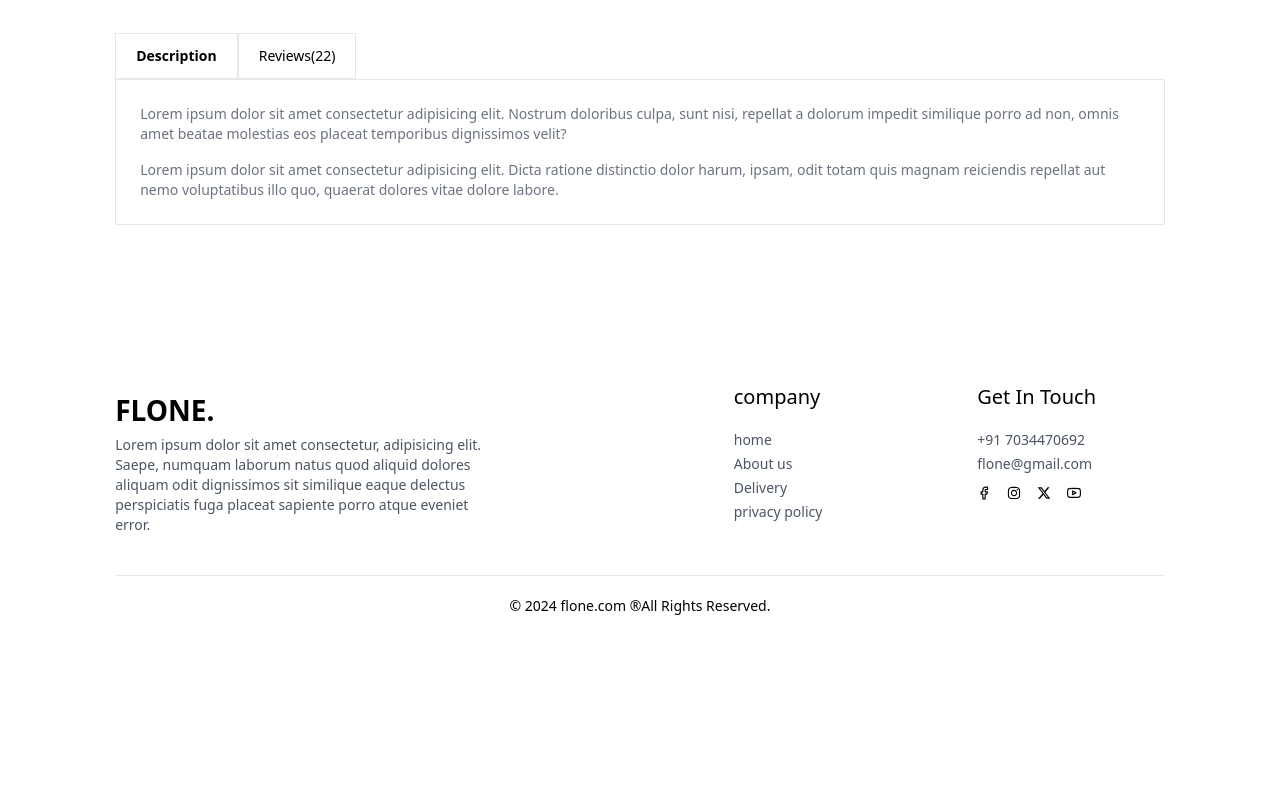
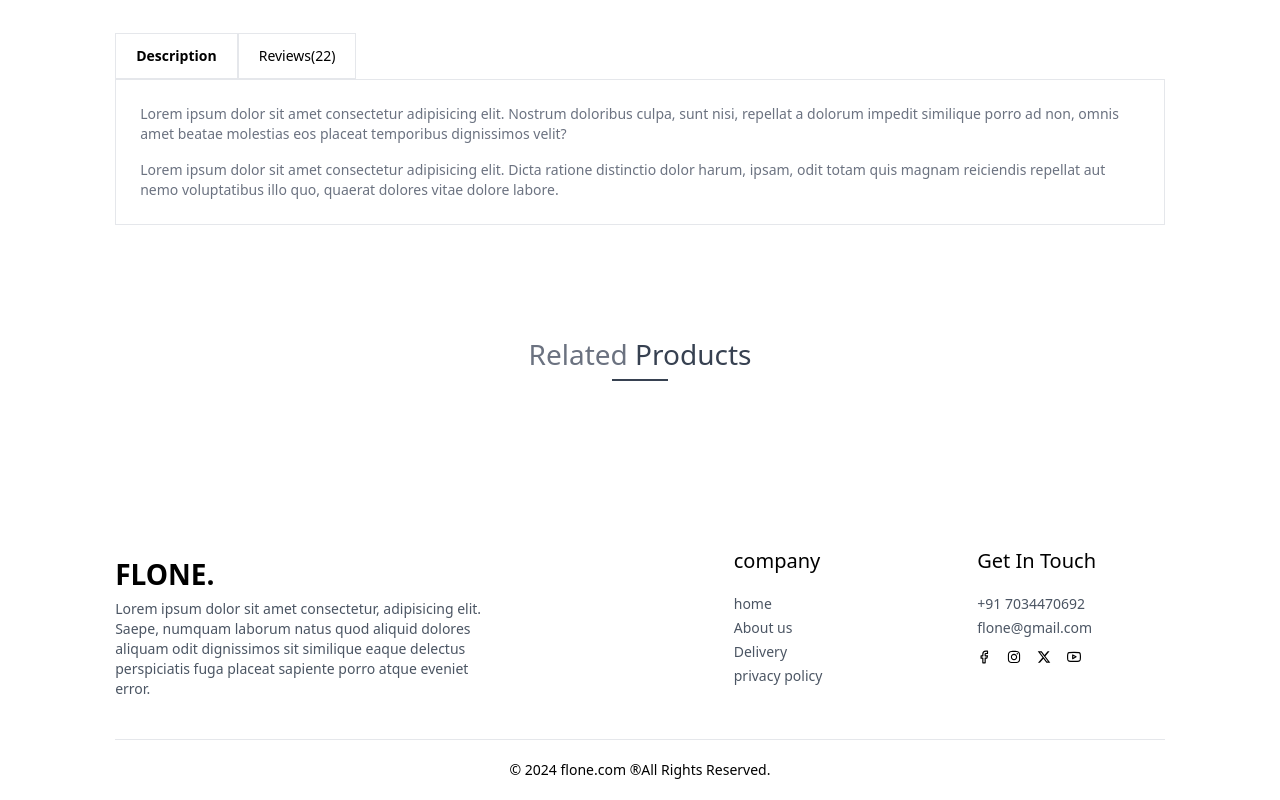
Before and after one commit to Arunps21/flone-frontend, a React (Vite) app: page /product/1 in a window 1280 px wide. Shown: the part 673-1473 px from the top of the page. Before the commit the page ends 1309 px from the top, so only its background shows below. Built offline with nearby package versions, Linux system fonts and the light colour scheme.

Commit message:
cart update

```diff
--- a/src/App.jsx
+++ b/src/App.jsx
@@ -6,6 +6,7 @@ import Nav from "./components/Nav";
 import Collections from "./pages/Collections";
 import SearchBar from "./components/SearchBar";
 import IndividualProduct from "./pages/IndividualProduct";
+import Cart from "./pages/Cart";
 
 const App = () => {
   return (
@@ -16,6 +17,7 @@ const App = () => {
           <Route path="/" element={<Home />} />
           <Route path="/collection" element={<Collections />} />
           <Route path="/product/:id" element={<IndividualProduct/>}/>
+          <Route path="/cart" element={<Cart/>}/>
         </Routes>
       <Footer />
     </div>
--- a/src/components/Nav.jsx
+++ b/src/components/Nav.jsx
@@ -62,7 +62,7 @@ const Nav = () => {
             </div>
           </div>
         </div>
-        <Link to="" className="relative">
+        <Link to="/cart" className="relative">
           <img src={cart} alt="" className="w-5 min-w-5" />
           <p className="absolute right-[-5px] bottom-[-5px] w-4 text-center leading-4 bg-black text-white aspect-square rounded-full text-[8px]">
             5
--- a/src/components/RelatedProducts.jsx
+++ b/src/components/RelatedProducts.jsx
@@ -1,8 +1,19 @@
 import React from 'react'
+import Title from './Title'
+import ProductCard from './ProductCard'
+const RelatedProducts = ({category,subCategory}) => {
+  return (
+    <div className='my-24'>
+      <div className='text-center text-3xl py-2'>
+        <Title text1="related" text2="products"/>
+      </div>
 
-const RelatedProducts = ({cate}) => {
-  return (
-    <div>RelatedProducts</div>
+      <div className='grid grid-cols-2 sm:grid-cols-3 md:grid-cols-4 lg:grid-cols-5 gap-4 gap-y-6'>
+        {
+
+        }
+      </div>
+    </div>
   )
 }
 
--- a/src/context/ShopContext.jsx
+++ b/src/context/ShopContext.jsx
@@ -8,6 +8,9 @@ const ShopContextProvider = ({ children }) => {
   const [products, setProducts] = useState([]);
   const [search, setSearch] = useState("");
   const [showSearch, setShowSearch] = useState(false);
+  const [cartItems,setCartItems] = useState({})
+
+
 
   return (
     <ShopContext.Provider
--- /dev/null
+++ b/src/pages/Cart.jsx
@@ -0,0 +1,21 @@
+import React from 'react'
+import Title from '../components/Title'
+
+const Cart = () => {
+  return (
+    <div className='border-t pt-14'>
+        <div className='text-2xl mb-3'>
+            <Title text1="your" text2="cart"/>
+        </div>
+
+        <div className=''>
+            {
+
+            }
+        </div>
+
+    </div>
+  )
+}
+
+export default Cart
--- a/src/pages/IndividualProduct.jsx
+++ b/src/pages/IndividualProduct.jsx
@@ -1,6 +1,7 @@
 import React, { useContext, useState } from "react";
 import { useParams } from "react-router-dom";
 import { ShopContext } from "../context/ShopContext";
+import RelatedProducts from "../components/RelatedProducts";
 
 const IndividualProduct = () => {
   const { rupee } = useContext(ShopContext);
@@ -71,6 +72,8 @@ const IndividualProduct = () => {
       </div>
 
       {/* realted products */}
+
+      <RelatedProducts/>
     </div>
   );
 };
```
